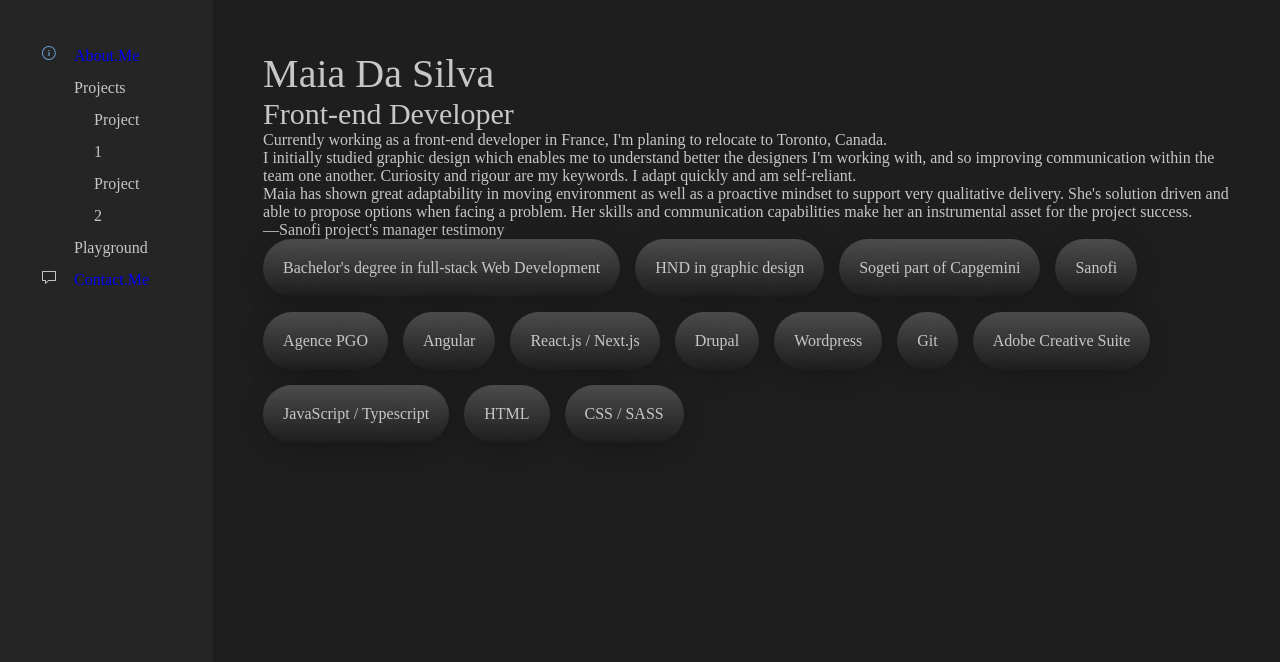
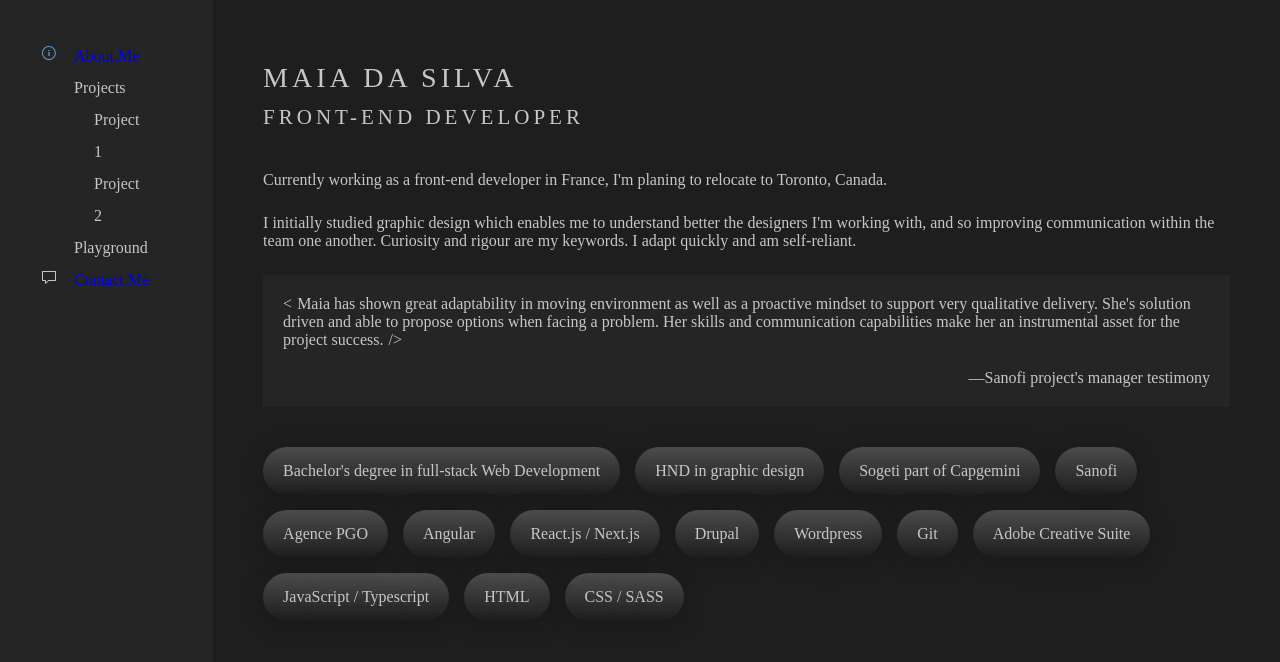
Before and after one commit to MaiaDS/portfolio, a Next.js app: page / in a window 1280 px wide. Shown: the top 662 px of the page. Built offline with nearby package versions, Linux system fonts and the light colour scheme; a web font is replaced by a local one.

Commit message:
fix global style homepage

```diff
--- a/src/components/tag/Tag.tsx
+++ b/src/components/tag/Tag.tsx
@@ -2,7 +2,7 @@ import { rem, variables } from '@/styles/variables'
 import styled from 'styled-components'
 
 const StyledTag = styled.span`
-    padding: ${rem(20)};
+    padding: ${rem(15)} ${rem(20)};
     background-color: ${variables.colors.mediumGray};
     border-radius: 60px;
     background: linear-gradient(180deg, rgba(217, 217, 217, 0.25) 0%, rgba(217, 217, 217, 0) 100%);
--- a/src/pages/index.tsx
+++ b/src/pages/index.tsx
@@ -1,13 +1,15 @@
 import Tag from '@/components/tag'
 import { TAGS } from '@/data/tags'
-import { TagList } from '@/styles/components/Home'
+import { StyledHome, StyledQuote, TagList } from '@/styles/components/Home'
 
 export default function Home() {
     return (
         <>
-            <main>
-                <h1>Maia Da Silva</h1>
-                <h2>Front-end Developer</h2>
+            <StyledHome>
+                <div>
+                    <h1>Maia Da Silva</h1>
+                    <h2>Front-end Developer</h2>
+                </div>
                 <div>
                     <p>
                         Currently working as a front-end developer in France, I'm planing to
@@ -19,7 +21,7 @@ export default function Home() {
                         one another. Curiosity and rigour are my keywords. I adapt quickly and am
                         self-reliant.
                     </p>
-                    <figure>
+                    <StyledQuote>
                         <blockquote>
                             <q>
                                 Maia has shown great adaptability in moving environment as well as a
@@ -30,14 +32,14 @@ export default function Home() {
                             </q>
                         </blockquote>
                         <figcaption>—Sanofi project's manager testimony</figcaption>
-                    </figure>
+                    </StyledQuote>
                 </div>
                 <TagList>
                     {TAGS.map((tag, index) => (
                         <Tag key={index} content={tag} />
                     ))}
                 </TagList>
-            </main>
+            </StyledHome>
         </>
     )
 }
--- a/src/styles/components/Home.ts
+++ b/src/styles/components/Home.ts
@@ -1,8 +1,43 @@
 import styled from 'styled-components'
-import { rem } from '../variables'
+import { rem, variables } from '../variables'
 
 export const TagList = styled.div`
     display: inline-flex;
     flex-wrap: wrap;
     gap: ${rem(15)};
 `
+
+export const StyledQuote = styled.figure`
+    background-color: ${variables.colors.darkGray};
+    border-radius: ${variables.borderRadius};
+    padding: ${rem(20)};
+    q {
+        &::before {
+            content: '<';
+            margin-right: ${rem(5)};
+        }
+        &::after {
+            content: '/>';
+            margin-left: ${rem(5)};
+        }
+    }
+    figcaption {
+        margin-top: ${rem(20)};
+        text-align: end;
+    }
+`
+
+export const StyledHome = styled.main`
+    > div {
+        margin-bottom: ${rem(40)};
+        h1,
+        h2 {
+            text-transform: uppercase;
+            letter-spacing: 0.25rem;
+            font-variant-caps: all-small-caps;
+        }
+        p {
+            margin-bottom: ${rem(25)};
+        }
+    }
+`
```
